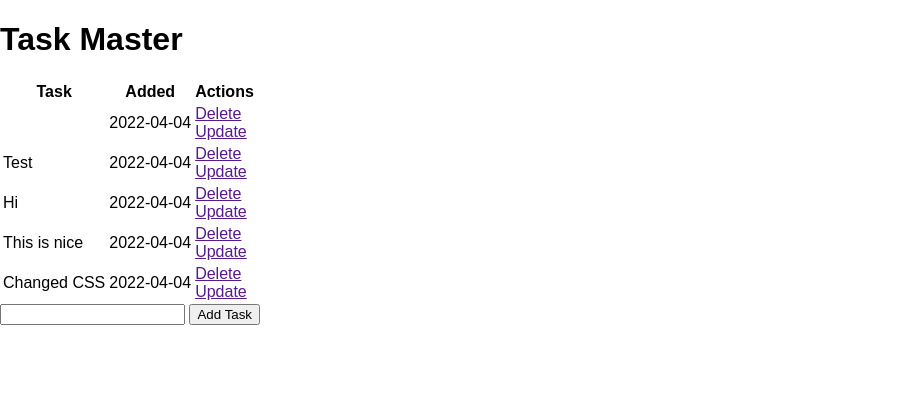
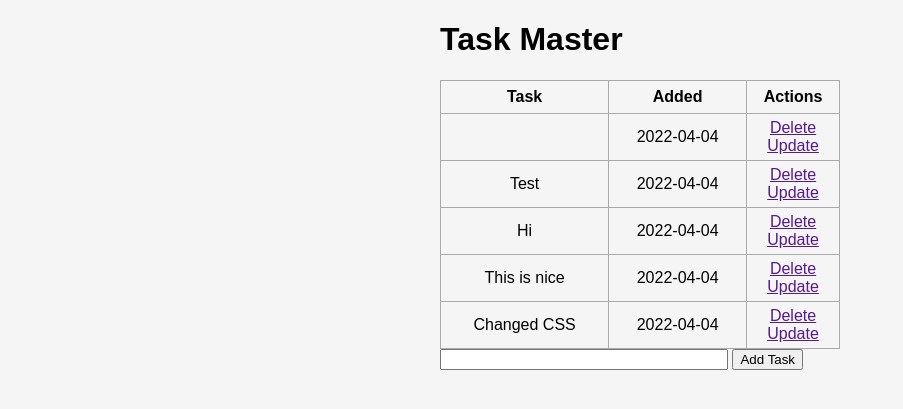
Before and after one commit to avillalbacantero/tutorials, a Flask app: page / in a window 1280 px wide. Shown: the top 409 px of the page, without its empty margins (0-903 px from the left). Run offline with Flask 2, Linux system fonts and the light colour scheme; data comes from the database, SQL or seed files in the repository.

Commit message:
Apply some nicer style

```diff
--- a/APIs/Flask/static/css/main.css
+++ b/APIs/Flask/static/css/main.css
@@ -1,4 +1,36 @@
-body {
-    margin:0;
+body, html {
+    margin: 0;
     font-family: sans-serif;
+    background-color: whitesmoke;
 }
+
+.content {
+    margin: 0 auto;
+    width: 400px;
+}
+
+table, td, th {
+    border: 1px solid #aaa;
+}
+
+table {
+    border-collapse: collapse;
+    width: 100%;
+}
+
+th {
+    height: 30px;
+}
+
+td {
+    text-align: center;
+    padding: 5px;
+}
+
+.form {
+    margin-top: 20px;
+}
+
+#content {
+    width: 70%;
+}
```
